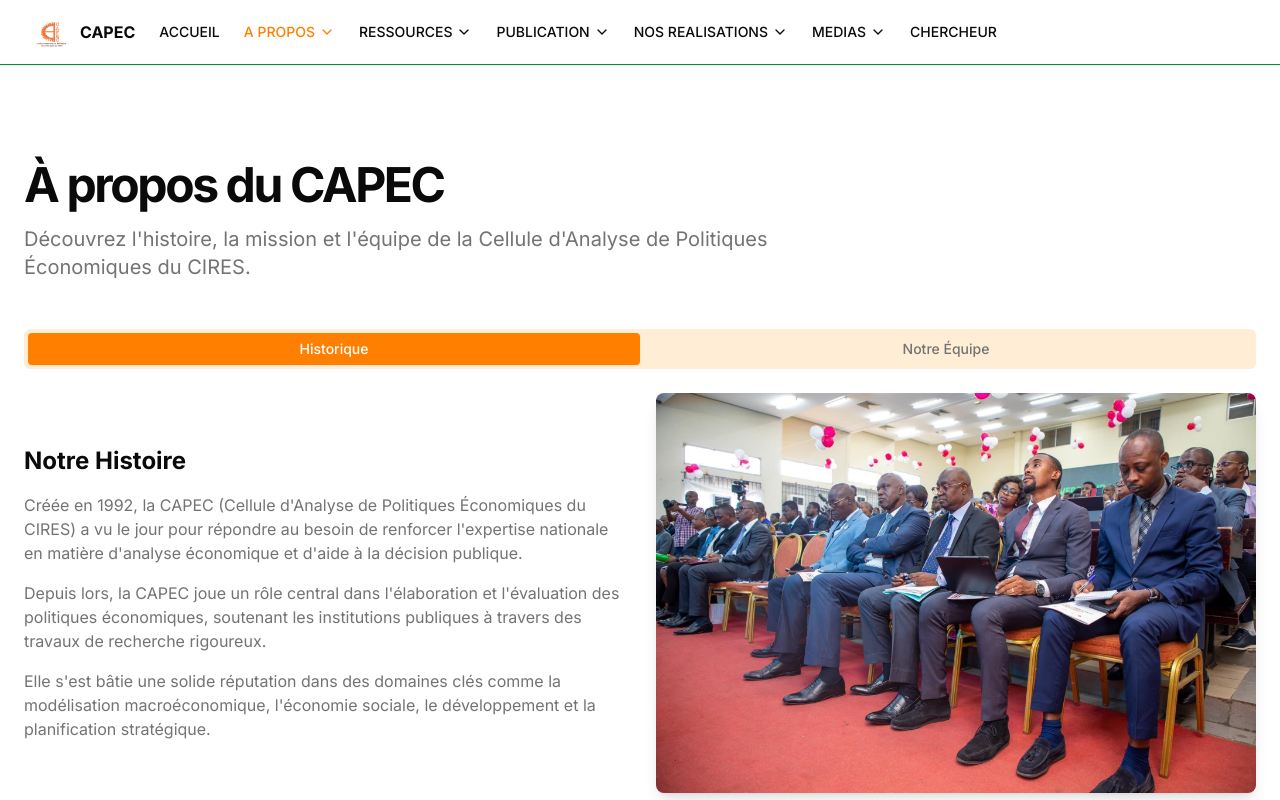
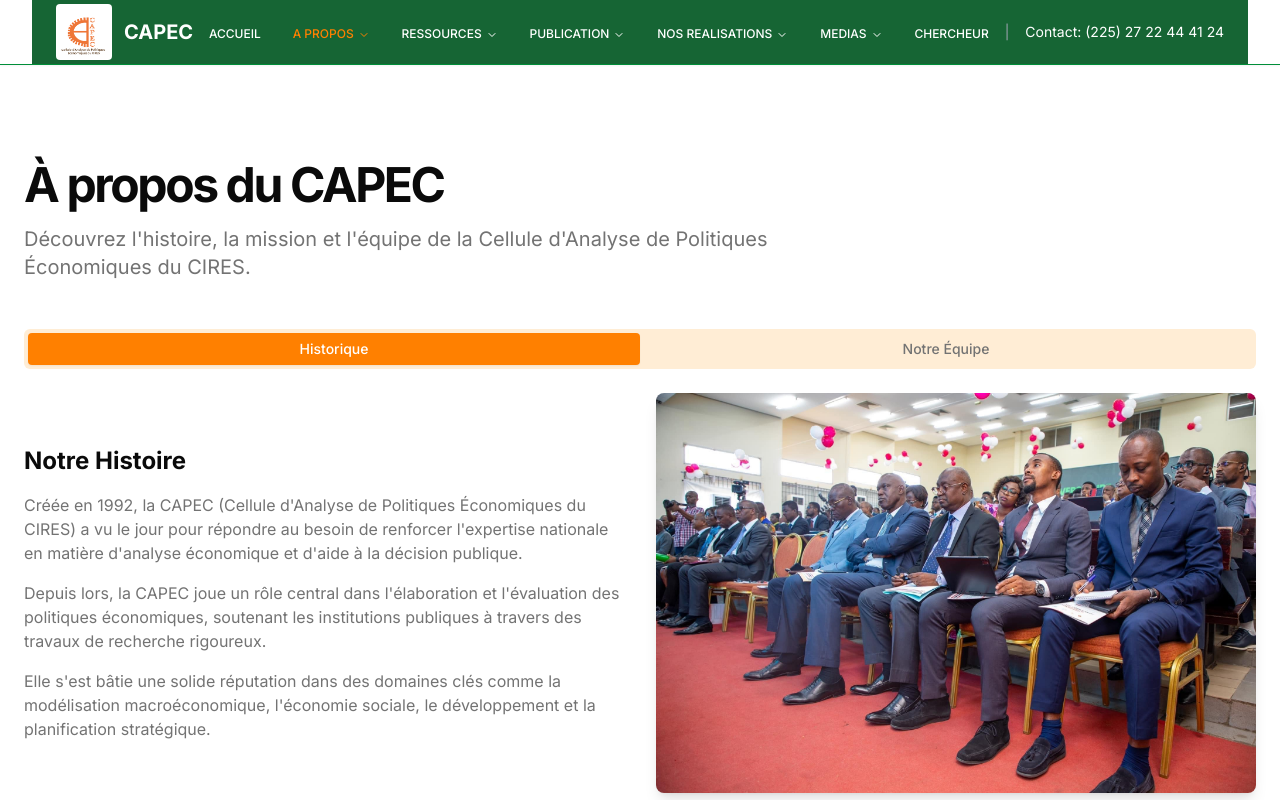
Before and after one commit to aminata2023/capeccotedivoire1, a Next.js app: page /a-propos in a window 1280 px wide. Shown: the top 800 px of the page. Built offline with nearby package versions, Linux system fonts and the light colour scheme.

Commit message:
modification de la navbar

```diff
--- a/components/main-nav.tsx
+++ b/components/main-nav.tsx
@@ -1,123 +1,95 @@
 "use client"
-
 import { useState } from "react"
 import Link from "next/link"
 import { usePathname } from "next/navigation"
 import Image from "next/image"
 import { cn } from "@/lib/utils"
-import { ChevronDown } from "lucide-react"
-import { title } from "process"
+import { ChevronDown, ChevronRight } from "lucide-react"
 import { navItems } from "./navItems"
-
-export type NavItem = {
-  title: string
-  href: string
-  submenu?: NavItem[]
-}
 
 export function MainNav() {
   const pathname = usePathname()
-  const [openMobileSubmenu, setOpenMobileSubmenu] = useState<string | null>(null)
   const [hoverItem, setHoverItem] = useState<string | null>(null)
 
   return (
-    <div className="flex items-center">
-      <Link href="/" className="flex items-center space-x-2 mr-6">
-        <div className="relative w-10 h-10 bg-white rounded-sm flex items-center justify-center overflow-hidden">
+    <header className="w-full bg-green-800">
+      <div className="flex items-center justify-between min-h-[64px] px-6 w-full">
+        {/* Logo + Titre */}
+        <div className="flex items-center shrink-0">
+          <Link href="/" className="flex items-center">
+            <div className="relative w-14 h-14 bg-white rounded-sm flex items-center justify-center overflow-hidden mr-3">
               <Image
-            src={"/images/logocapec.png"}
-           // src="/placeholder.svg?text=CAPEC&height=32&width=32&fontsize=10&bgcolor=FFFFFF"
+                src="/images/logocapec.png"
                 alt="CAPEC Logo"
-            width={32}
-            height={32}
+                width={48}
+                height={48}
                 className="object-contain"
               />
             </div>
-        <span className="font-bold">CAPEC</span>
+            <span className="font-bold text-white text-xl">CAPEC</span>
           </Link>
-      <nav className="hidden md:flex items-center space-x-6">
+        </div>
+
+        {/* Navigation principale */}
+        <nav className="hidden md:flex flex-1 justify-center">
+          <div className="flex space-x-1 w-full justify-evenly">
             {navItems.map((item) => {
               const isActive = pathname === item.href || pathname.startsWith(`${item.href}/`)
+              return (
+                <div key={item.title} className="relative group"
+                  onMouseEnter={() => setHoverItem(item.title)}
+                  onMouseLeave={() => setHoverItem(null)}>
 
-          if (item.submenu) {
-            return (
-              <div
-                key={item.title}
-                className="relative group"
-                onMouseEnter={() => setHoverItem(item.title)}
-                onMouseLeave={() => setHoverItem(null)}
-              >
                   <Link
                     href={item.href}
                     className={cn(
-                    "flex items-center text-sm font-medium transition-colors hover:text-ci-orange",
-                    isActive ? "text-ci-orange" : "text-foreground",
+                      "px-3 py-1 text-xs font-medium text-white uppercase hover:text-ci-orange transition-colors",
+                      isActive && "text-ci-orange"
                     )}
                   >
                     {item.title}
-                  <ChevronDown className="ml-1 h-4 w-4" />
+                    {item.submenu && <ChevronDown className="ml-1 h-3 w-3 inline" />}
                   </Link>
 
-                {/* Sous-menu avec un padding pour éviter les espaces vides entre le menu et le sous-menu */}
-                <div
-                  className={cn(
-                    "absolute left-0 top-full pt-2 z-50",
-                    hoverItem === item.title ? "block" : "hidden group-hover:block",
-                  )}
-                >
-                  <div className="w-56 rounded-md shadow-lg bg-white ring-1 ring-black ring-opacity-5 overflow-hidden">
-                    <div className="py-1" role="menu" aria-orientation="vertical">
-                      {item.submenu.map((subItem) => {
-                        const isSubActive = pathname === subItem.href
-                        return (
+                  {item.submenu && (
+                    <div className={cn(
+                      "absolute left-0 top-full pt-1 z-50 w-56",
+                      hoverItem === item.title ? "block" : "hidden group-hover:block"
+                    )}>
+                      <div className="bg-white rounded-md shadow-lg ring-1 ring-black ring-opacity-5 overflow-hidden">
+                        {item.submenu.map((subItem) => (
                           <Link
                             key={subItem.title}
                             href={subItem.href}
                             className={cn(
-                              "block px-4 py-2 text-sm relative group/item transition-all duration-200",
-                              isSubActive ? "bg-ci-green text-white" : "text-gray-700 hover:text-white",
+                              "block px-4 py-2 text-sm text-gray-700 hover:bg-ci-green hover:text-white transition-colors",
+                              pathname === subItem.href && "bg-ci-green text-white"
                             )}
-                            role="menuitem"
                           >
-                            {/* Overlay d'animation pour l'effet de survol */}
-                            <span
-                              className={cn(
-                                "absolute inset-0 bg-ci-green transform origin-left transition-transform duration-300 ease-out",
-                                isSubActive ? "scale-x-100" : "scale-x-0 group-hover/item:scale-x-100",
+                            {subItem.title}
+                          </Link>
+                        ))}
+                      </div>
+                    </div>
                   )}
-                              aria-hidden="true"
-                            ></span>
-                            <span className="relative z-10">{subItem.title}</span>
-                          </Link>
+                </div>
               )
             })}
           </div>
-                  </div>
-                </div>
-              </div>
-            )
-          }
-
-          return (
-            <Link
-              key={item.title}
-              href={item.href}
-              className={cn(
-                "text-sm font-medium transition-colors hover:text-ci-orange",
-                isActive ? "text-ci-orange" : "text-foreground",
-              )}
-            >
-              {item.title}
-            </Link>
-          )
-        })}
         </nav>
 
-      {/* Mobile Navigation Toggle */}
-      <div className="md:hidden ml-auto">
+        {/* Contact info */}
+        <div className="hidden md:flex items-center space-x-4 text-sm text-white shrink-0">
+          <span className="text-gray-400">|</span>
+          <span>Contact: (225) 27 22 44 41 24</span>
+        </div>
+
+        {/* Menu mobile */}
+        <div className="md:hidden">
           <MobileNav />
         </div>
       </div>
+    </header>
   )
 }
 
@@ -126,98 +98,63 @@ function MobileNav() {
   const [openSubmenu, setOpenSubmenu] = useState<string | null>(null)
   const pathname = usePathname()
 
-  const toggleSubmenu = (title: string) => {
-    if (openSubmenu === title) {
-      setOpenSubmenu(null)
-    } else {
-      setOpenSubmenu(title)
-    }
-  }
-
   return (
-    <div>
-      <button onClick={() => setOpen(!open)} className="flex items-center space-x-2 text-sm font-medium">
-        <span>Menu</span>
-        <div className="w-6 h-5 flex flex-col justify-between">
-          <span
-            className={`h-0.5 w-full bg-current transform transition duration-300 ${open ? "rotate-45 translate-y-2" : ""}`}
-          ></span>
-          <span
-            className={`h-0.5 w-full bg-current transition duration-300 ${open ? "opacity-0" : "opacity-100"}`}
-          ></span>
-          <span
-            className={`h-0.5 w-full bg-current transform transition duration-300 ${open ? "-rotate-45 -translate-y-2" : ""}`}
-          ></span>
+    <div className="relative">
+      <button onClick={() => setOpen(!open)} className="text-white p-2">
+        <div className="w-6 flex flex-col space-y-1">
+          <span className={`h-0.5 bg-current transition ${open ? 'rotate-45 translate-y-1.5' : ''}`}></span>
+          <span className={`h-0.5 bg-current transition ${open ? 'opacity-0' : 'opacity-100'}`}></span>
+          <span className={`h-0.5 bg-current transition ${open ? '-rotate-45 -translate-y-1.5' : ''}`}></span>
         </div>
       </button>
 
       {open && (
-        <div className="absolute top-16 left-0 right-0 bg-white shadow-md z-50 p-4">
-          <nav className="flex flex-col space-y-4">
-            {navItems.map((item) => {
-              const isActive = pathname === item.href || pathname.startsWith(`${item.href}/`)
-
-              if (item.submenu) {
-                return (
-                  <div key={item.title} className="space-y-2">
+        <div className="absolute right-0 mt-2 w-64 bg-white rounded-lg shadow-xl z-50 py-2">
+          <div className="border-b border-gray-100 px-4 py-3 text-sm font-medium text-gray-900">
+            Menu CAPEC
+          </div>
+          <nav className="space-y-1 px-2">
+            {navItems.map((item) => (
+              <div key={item.title}>
+                {item.submenu ? (
+                  <>
                     <button
-                      onClick={() => toggleSubmenu(item.title)}
-                      className={cn(
-                        "flex items-center justify-between w-full text-sm font-medium transition-colors hover:text-ci-orange",
-                        isActive ? "text-ci-orange" : "text-foreground",
-                      )}
+                      onClick={() => setOpenSubmenu(openSubmenu === item.title ? null : item.title)}
+                      className="flex w-full justify-between items-center px-4 py-3 text-sm text-gray-700 hover:bg-gray-50"
                     >
                       {item.title}
-                      <ChevronDown
-                        className={cn("h-4 w-4 transition-transform", openSubmenu === item.title ? "rotate-180" : "")}
-                      />
+                      <ChevronRight className={`h-4 w-4 transition-transform ${openSubmenu === item.title ? 'rotate-90' : ''}`} />
                     </button>
                     {openSubmenu === item.title && (
-                      <div className="pl-4 space-y-2 border-l-2 border-gray-200">
-                        {item.submenu.map((subItem) => {
-                          const isSubActive = pathname === subItem.href
-                          return (
+                      <div className="pl-4 space-y-1">
+                        {item.submenu.map((subItem) => (
                           <Link
                             key={subItem.title}
                             href={subItem.href}
-                              className={cn(
-                                "block text-sm py-1 px-2 rounded relative overflow-hidden group/mobile",
-                                isSubActive ? "bg-ci-green text-white" : "text-gray-700 hover:text-white",
-                              )}
                             onClick={() => setOpen(false)}
+                            className="block px-4 py-2 text-sm text-gray-600 hover:bg-gray-50 rounded"
                           >
-                              {/* Overlay d'animation pour l'effet de survol */}
-                              <span
-                                className={cn(
-                                  "absolute inset-0 bg-ci-green transform origin-left transition-transform duration-300 ease-out",
-                                  isSubActive ? "scale-x-100" : "scale-x-0 group-hover/mobile:scale-x-100",
-                                )}
-                                aria-hidden="true"
-                              ></span>
-                              <span className="relative z-10">{subItem.title}</span>
+                            {subItem.title}
                           </Link>
-                          )
-                        })}
+                        ))}
                       </div>
                     )}
-                  </div>
-                )
-              }
-
-              return (
+                  </>
+                ) : (
                   <Link
-                  key={item.title}
                     href={item.href}
-                  className={cn(
-                    "text-sm font-medium transition-colors hover:text-ci-orange",
-                    isActive ? "text-ci-orange" : "text-foreground",
-                  )}
                     onClick={() => setOpen(false)}
+                    className="block px-4 py-3 text-sm text-gray-700 hover:bg-gray-50 rounded"
                   >
                     {item.title}
                   </Link>
-              )
-            })}
+                )}
+              </div>
+            ))}
+            <div className="pt-2 border-t border-gray-100 px-4 py-3 text-sm text-gray-700">
+              <div>Email: infos@capec-ci.org</div>
+              <div>Contact: (225) 27 22 44 41 24</div>
+            </div>
           </nav>
         </div>
       )}
```
Also changed, not shown: app/page.tsx (+3 -6 lines), components/navItems.tsx (+3 -13 lines). Lines whose indentation alone changed are shown as unchanged.
